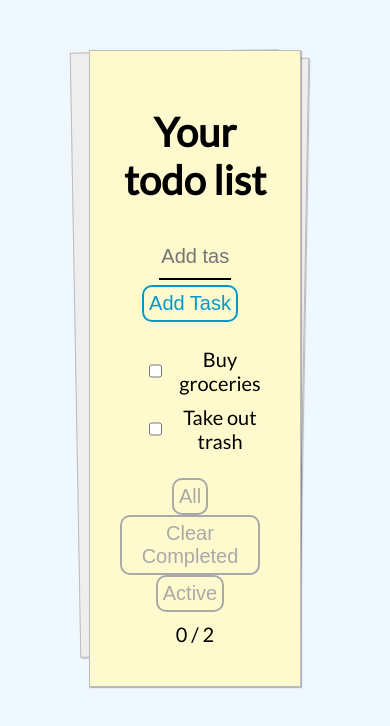
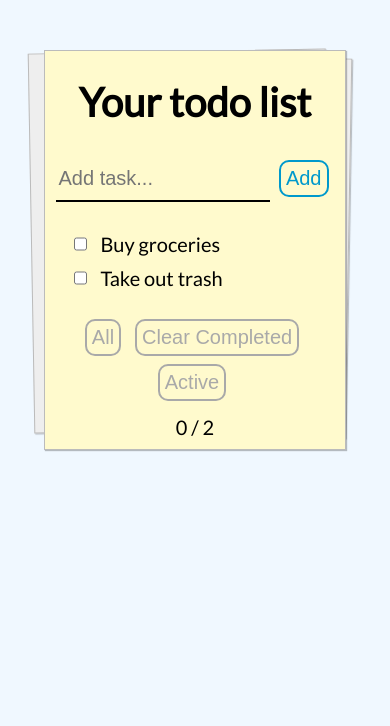
Before and after one commit to bogdanpashynskyi/todo, a React (Create React App) app: page / in a window 390 px wide. Shown: the top 726 px of the page. Built offline with nearby package versions, Linux system fonts and the light colour scheme.

Commit message:
minor fixes

```diff
--- a/src/App.css
+++ b/src/App.css
@@ -10,7 +10,7 @@ body {
 
 .App__todo-input {
     font-size: 20px;
-    width: 45%;
+    width: 35%;
     height: 40px;
     border: 0;
     outline: 0;
@@ -25,6 +25,7 @@ body {
     background: transparent;
     border: 2px solid #0099CC;
     border-radius: 10px;
+    margin: 4px;
     padding: 5px;
     margin-right: 10px;
 }
@@ -106,4 +107,19 @@ body {
   .App__todo-item {
     margin-left: -20px;
   }
+  .App__todo-input {
+    width: 70%;
+  }
 }
+
+@media only screen and (max-width: 700px) {
+  .App {
+    padding: 0px;
+    position: relative;
+    width: 80%;
+    margin: auto;
+    margin-top: 50px;
+    text-align: center;
+    background-color:#FFFACD;
+  }
+}
--- a/src/components/AddField.js
+++ b/src/components/AddField.js
@@ -24,7 +24,7 @@ export default class AddField extends Component {
 					this.handleOnItemAdded()
 					}}
 				>
-					Add Task
+					Add
 				</button>
 			</div>
     )
```
Also changed, not shown: 17 other files (tests, documents, lock files or other folders).
